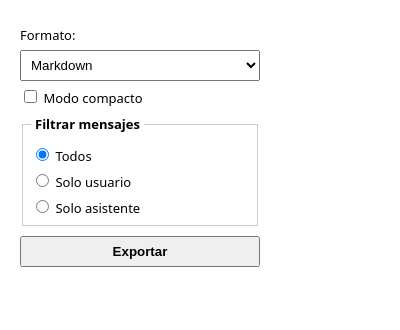
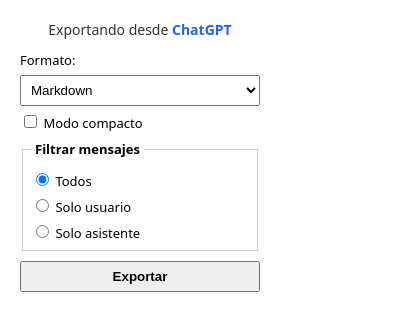
Before and after one commit to GuillermoCochrane/chat-exporter, a browser extension: page src/interfaces/extension/popup.html in a window 400 px wide. Drawn offline with Linux system fonts and the light colour scheme.

Commit message:
feat(extension): agregar encabezado contextual al popup

```diff
--- a/src/interfaces/extension/popup.css
+++ b/src/interfaces/extension/popup.css
@@ -3,6 +3,19 @@
   padding: 12px;
   font-family: system-ui, sans-serif;
   font-size: 13px;
+}
+
+h2 {
+  margin: 0 0 12px 0;
+  font-size: 14px;
+  font-weight: 500;
+  text-align: center;
+  color: #333;
+}
+
+#modelName {
+  font-weight: 700;
+  color: var(--accent-color, #2563eb);
 }
 
 label {
--- a/src/interfaces/extension/popup.html
+++ b/src/interfaces/extension/popup.html
@@ -4,8 +4,10 @@
   <meta charset="UTF-8">
   <title>AI Chat Exporter</title>
   <link rel="stylesheet" href="popup.css">
+  <script type="module" src="popup.js"></script>
 </head>
 <body>
+  <h2>Exportando desde <span id="modelName">ChatGPT</span></h2>
   <label for="format">Formato:</label>
   <select id="format">
     <option value="md">Markdown</option>
@@ -29,6 +31,5 @@
   <button id="exportBtn">Exportar</button>
   <div id="status"></div>
 
-  <script src="popup.js"></script>
 </body>
 </html>
--- a/src/interfaces/extension/popup.js
+++ b/src/interfaces/extension/popup.js
@@ -2,6 +2,7 @@
 // Envía las opciones elegidas por el usuario al background.
 
 const $ = (selector) => document.querySelector(selector);
+const setModelName = (modelName) => ($modelName.textContent = modelName);
 
 const $formatSelect = $("#format");
 const $exportBtn = $("#exportBtn");
```
